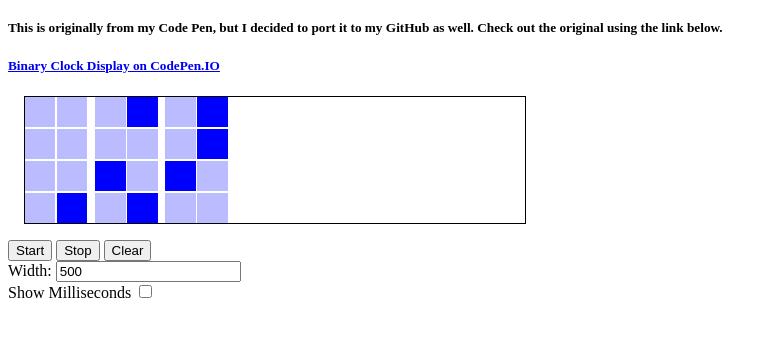
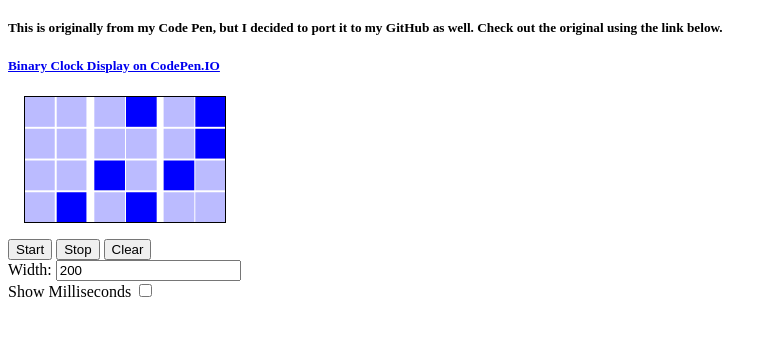
Before and after one commit to BaileyFurrow/Binary_Clock_Display, a plain HTML site: page index.html in a window 1280 px wide. Both pictures are taken after a click on the button "Start". Shown: the part 61-398 px from the top of the page, without its empty margins (0-775 px from the left). Drawn offline with Linux system fonts and the light colour scheme.

Commit message:
refactor and slight style modification

```diff
--- a/app.js
+++ b/app.js
@@ -30,6 +30,9 @@ class BinaryDisplay {
         this.offColor = "#bbf";
         this.onColor = "#00f";
         this.canvasHeight = 4 * this.size + 3 * this.spacing;
+        this.canvasWidth = 2 * this.size + this.spacing;
+        this.x = (2 * this.spacing + 2 * this.size) * this.posX;
+        this.y = (2 * this.spacing + 2 * this.size) * this.posY;
     }
     setNumber(number) {
         try {
@@ -37,7 +40,7 @@ class BinaryDisplay {
                 throw new RangeError("The number must be between 0-255.");
             this.num = Number(number);
             this.binNum = this.num.toString(2).padStart(8, "0");
-            console.log(this.num, this.binNum);
+            // console.log(this.num, this.binNum);
         } catch (e) {
             console.error("Invalid input!");
             console.error(e.toString());
@@ -47,10 +50,8 @@ class BinaryDisplay {
     drawSquare(x, y, blank, i) {
         CTX.fillStyle = blank ? this.offColor : this.onColor;
         CTX.fillRect(
-            (this.spacing + this.size) * y +
-                (2 * this.spacing + 2 * this.size) * this.posX,
-            (this.spacing + this.size) * x +
-                (2 * this.spacing + 2 * this.size) * this.posY,
+            (this.spacing + this.size) * y + this.x,
+            (this.spacing + this.size) * x + this.y,
             this.size,
             this.size
         );
@@ -94,15 +95,10 @@ SHOW_BUTTON.addEventListener("click", () => {
     time.push(new BinaryDisplay(now.getMinutes(), 1 * spacingMult, 0, size));
     time.push(new BinaryDisplay(now.getSeconds(), 2 * spacingMult, 0, size));
     if (MILLI.checked)
-        time.push(
-            new BinaryDisplay(
-                Math.floor(now.getMilliseconds() / 10),
-                3 * spacingMult,
-                0,
-                size
-            )
-        );
+        time.push(new BinaryDisplay(Math.floor(now.getMilliseconds() / 10), 3 * spacingMult, 0, size));
     CANVAS.height = Math.max(...time.map((elem) => elem.canvasHeight));
+    let lastElem = time.length - 1;
+    CANVAS.width = time[lastElem].x + time[lastElem].canvasWidth;
     animate = setInterval(tickTock, 10, 30, 1.1);
 });
 
@@ -115,7 +111,5 @@ CLEAR_BUTTON.addEventListener("click", () => {
 });
 
 WIDTH.addEventListener("change", () => {
-    document
-        .querySelector(":root")
-        .style.setProperty("--canvas-width", `${WIDTH.value}px`);
+    document.querySelector(":root").style.setProperty("--canvas-width", `${WIDTH.value}px`);
 });
--- a/index.html
+++ b/index.html
@@ -18,13 +18,13 @@
             </a>
         </h5>
         <div id="app">
-            <canvas width="500" height="250"></canvas>
+            <canvas></canvas>
             <button id="showClock">Start</button>
             <button id="stopClock">Stop</button>
             <button id="clear">Clear</button>
 
             <label for="width">Width:</label>
-            <input type="number" name="width" id="width" value="500" />
+            <input type="number" name="width" id="width" value="200" />
 
             <label for="milli">Show Milliseconds</label>
             <input type="checkbox" name="milli" id="milli" />
--- a/style.css
+++ b/style.css
@@ -1,6 +1,6 @@
 :root {
     /* Variables */
-    --canvas-width: 500px;
+    --canvas-width: 200px;
     --canvas-height: var(--canvas-width) / 2;
 }
 
```
